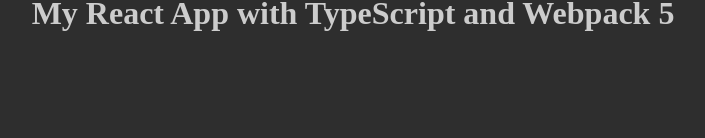
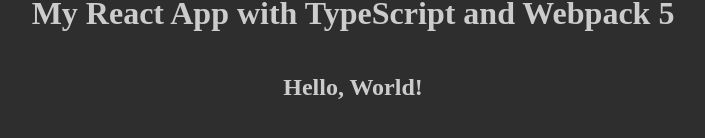
Before and after one commit to hardikmandavia/react-template-ts, a React app: page / in a window 1280 px wide. Shown: the part 226-364 px from the top of the page, without its empty margins (287-992 px from the left). Built offline with nearby package versions, Linux system fonts and the light colour scheme.

Commit message:
added sample context; added sample hook

```diff
--- a/src/App.tsx
+++ b/src/App.tsx
@@ -3,8 +3,11 @@
 import Home from './components/Home';
 import Layout from './components/Layout';
 
+import AppMessagesProvider from './contexts/AppContext';
+
 export const App = () => {
   return (
+    <AppMessagesProvider>
       <Layout>
         <Router>
           <Switch>
@@ -17,5 +20,6 @@
           </Switch>
         </Router>
       </Layout>
+    </AppMessagesProvider>
   );
 };
--- a/src/components/Home/Home.tsx
+++ b/src/components/Home/Home.tsx
@@ -1,3 +1,6 @@
+import { useAppContext } from '../../contexts/AppContext';
+import useInterval from '../../hooks/useInterval';
+
 import LOGO from '../../assets/logo.svg';
 
 interface Props {
@@ -5,10 +8,17 @@
 }
 
 const Home = ({}: Props) => {
+  const { appMessages } = useAppContext();
+
+  useInterval(() => {
+    console.log('interval log');
+  }, 5000);
+
   return (
     <>
-      <img src={LOGO} alt="React Logo" width="300" height="200" />
+      <img src={LOGO} alt="xReact Logo" width="300" height="200" />
       <h1>My React App with TypeScript and Webpack 5</h1>
+      <h2>{appMessages.message}</h2>
     </>
   );
 };
--- a/src/components/Layout/Layout.tsx
+++ b/src/components/Layout/Layout.tsx
@@ -1,7 +1,9 @@
+import { ReactNode } from 'react';
+
 import { Container } from './Layout.styled';
 
 interface Props {
-  children?: React.ReactElement;
+  children?: ReactNode;
 }
 
 const Layout = ({ children }: Props) => <Container>{children}</Container>;
--- /dev/null
+++ b/src/contexts/AppContext.tsx
@@ -0,0 +1,43 @@
+import { createContext, ReactNode, useContext, useMemo, useState } from 'react';
+
+export interface AppMessages {
+  message: string;
+  error?: string;
+}
+
+interface ContextData {
+  appMessages: AppMessages;
+  setAppMessages: (appMessages: AppMessages) => void;
+}
+
+const DEFAULT_APP_MESSAGES: AppMessages = {
+  message: 'Hello, World!',
+};
+
+export const Context = createContext<ContextData | undefined>(undefined);
+
+export const useAppContext = () => {
+  const context = useContext(Context);
+  if (!context) {
+    throw new Error('useAppContext must be used within the AppContextProvider');
+  }
+  return context;
+};
+
+interface Props {
+  children: ReactNode;
+}
+const Provider = ({ children }: Props) => {
+  const [appMessages, setAppMessages] =
+    useState<AppMessages>(DEFAULT_APP_MESSAGES);
+  const appContextState = useMemo(
+    () => ({ appMessages, setAppMessages }),
+    [appMessages, setAppMessages]
+  );
+
+  return (
+    <Context.Provider value={appContextState}>{children}</Context.Provider>
+  );
+};
+
+export default Provider;
--- /dev/null
+++ b/src/hooks/useInterval.ts
@@ -0,0 +1,26 @@
+import { useEffect, useRef } from 'react';
+
+const useInterval = (
+  callback: <T = unknown>(args?: T) => void,
+  delay: number
+) => {
+  const savedCallback = useRef<any>();
+
+  useEffect(() => {
+    savedCallback.current = callback;
+  }, [callback]);
+
+  useEffect(() => {
+    const tick = () => {
+      savedCallback.current();
+    };
+    if (delay !== null) {
+      const id = setInterval(tick, delay);
+      return () => {
+        clearInterval(id);
+      };
+    }
+  }, [callback, delay]);
+};
+
+export default useInterval;
```
Also changed, not shown: .eslintrc.js. Lines whose indentation alone changed are shown as unchanged.
